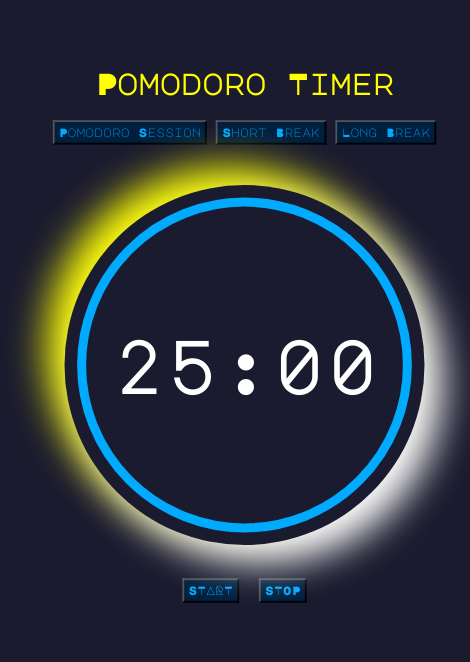
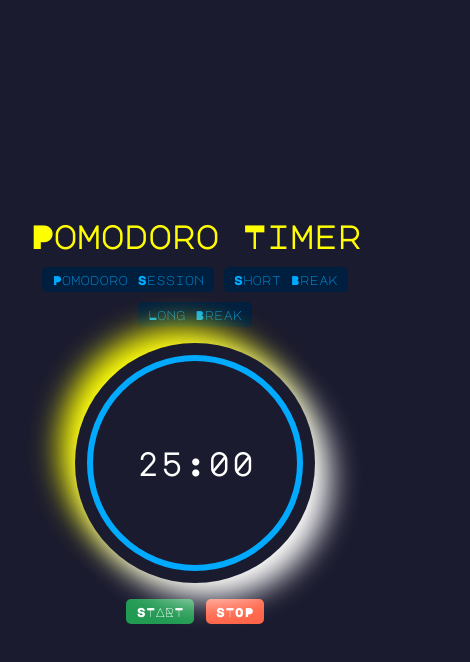
Before and after one commit to ipsita675/Timer, a plain HTML site: page index.html in a window 390 px wide. Shown: the whole page, 470 px wide, since content can reach past the window. Drawn offline with Linux system fonts and the light colour scheme.

Commit message:
Responsive style.css

```diff
--- a/css/style.css
+++ b/css/style.css
@@ -1,78 +1,82 @@
-*{
-    margin:0;
+* {
+    margin: 0;
     padding: 0;
     box-sizing: border-box;
-    /*font-family: "Roboto", serif;*/
     font-family: "Major Mono Display", serif;
 }
-body{
+body {
     background-color: #1b1b2f;
     color: #ffff00;
+    display: flex;
+    flex-direction: column;
+    align-items: center;
+    justify-content: center;
+    min-height: 100vh;
+    text-align: center;
 }
-.container{
-    text-align: center;
+.container {
     width: 100%;
-    padding: 10px 0;
+    max-width: 600px;
+    padding: 20px;
 }
-.timer{
-    display: inline-block;
-    padding: 10px;
-    width: 600px;
-    box-sizing: border-box;
+.timer {
+    display: flex;
+    flex-direction: column;
+    align-items: center;
+    width: 100%;
+    max-width: 400px;
+    margin: auto;
 }
-main{
-    width: 25rem;
-    height: 25rem;
+main {
+    width: 20rem;
+    height: 20rem;
     border-radius: 50%;
     text-align: center;
-    margin: 0 auto;
-    margin-bottom: 2rem;
+    margin: 1rem auto;
+    display: flex;
+    align-items: center;
+    justify-content: center;
+    position: relative;
 }
-h1{
-    font-size: 2rem;
-    margin: 20px auto;
-}
-.button-container{
-    margin-top: 50px;
+.pomodoro {
+    width: 100%;
+    height: 100%;
+    border-radius: 50%;
+    background: #1b1b2f;
+    box-shadow: 15px 15px 30px #ffffff, -15px -15px 30px #ffff00;
     display: flex;
+    align-items: center;
     justify-content: center;
 }
-.pomodoro{
+.pomodoro::before {
+    content: "";
+    position: absolute;
+    border: 6px solid #00aaff;
+    border-radius: 50%;
+    width: 90%;
+    height: 90%;
+}
+.time {
+    font-size: 3.5rem;
+    margin: 10px auto;
+}
+.button-container {
     display: flex;
-    flex-direction: column;
+    flex-wrap: wrap;
     justify-content: center;
-    align-items: center;
-    width: 100%;
-    height: 100%;
-    position: relative;
-    margin: 2.5rem 0;
-    text-align: center;
-    border-radius: 50%;
-    background: #1b1b2f;
-    box-shadow: 20px 20px 42px #ffffff, -20px -20px 42px #ffff00 ;
+    gap: 10px;
+    margin-top: 15px;
 }
-.pomodoro::before{
-    content: " ";
-    position: absolute;
-    border: 10px solid #00aaff;
-    border-radius: 50%;
-    width:22rem;
-    height: 22rem;
+.button, .start, .stop {
+    padding: 10px 15px;
+    font-size: 1rem;
+    border: none;
+    border-radius: 5px;
+    cursor: pointer;
 }
-.time{
-    font-size: 5rem !important;
-    margin: 20px auto;
-}
-.button-container{
-    margin-top: 20px;
-    display: flex;
-    justify-content: center;
-}
-.button{
+.button {
+    background-color: #001f3f;
     color: #00aaff;
-    background-color: #001f3f;
-    padding: 5px 5px;
-    margin: 5px;
 }
 .button:hover {
     background-color: #004080;
@@ -80,39 +84,25 @@ h1{
     box-shadow: 0 0 10px #00aaff;
     transition: all 0.1s ease-in-out;
 }
-.button.active{
-    background-color: #004080;
-    color: #ffffff;
-}
-.hidden{
-    display: block;
-}
-.timer-display{
-    font-size: 5rem;
+.start {
+    background-color: #219a52;
     color: white;
 }
-.buttons{
-    margin-top: 20px;
+.start:hover {
+    box-shadow: 0 0 10px #219a52;
 }
-.start,.stop{
-    color: #00aaff;
-    background-color: #001f3f;
-    padding: 5px 5px;
-    margin: 5px;
+.stop {
+    background-color: tomato;
+    color: white;
 }
-.start:hover {
-    background-color: #219a52;
-    color: #ffffff;
-    box-shadow: 0 0 10px #219a52;
-    transition: all 0.1s ease-in-out;
+.stop:hover {
+    box-shadow: 0 0 10px tomato;
 }
-.stop:hover{
-    background-color: tomato;
-    color: #ffffff;
-    box-shadow: 0 0 10px tomato;
-    transition: all 0.1s ease-in-out;
+.timer-display {
+    font-size: 3rem;
+    color: white;
 }
-#timer-msg{
+#timer-msg {
     color: #ffffff;
     background-color: tomato;
     display: none;
@@ -120,12 +110,37 @@ h1{
     font-size: 1rem;
     text-align: center;
 }
-/*responsiveness*/
-@media screen and (min-width:320px) and (max-width:600px){
-    .container{
-        transform: scale(0.9);
+
+
+@media screen and (max-width: 768px) {
+    .container {
+        padding: 10px;
     }
-    .timer{
-        width: 500px;
+    .timer {
+        max-width: 90%;
+    }
+    main {
+        width: 15rem;
+        height: 15rem;
+    }
+    .pomodoro::before {
+        width: 85%;
+        height: 85%;
+    }
+    .time {
+        font-size: 2.5rem;
+    }
+    .button, .start, .stop {
+        font-size: 0.9rem;
+        padding: 8px 12px;
     }
 }
+@media screen and (max-width: 480px) {
+    .time {
+        font-size: 2rem;
+    }
+    .button, .start, .stop {
+        font-size: 0.8rem;
+        padding: 6px 10px;
+    }
+}
```
